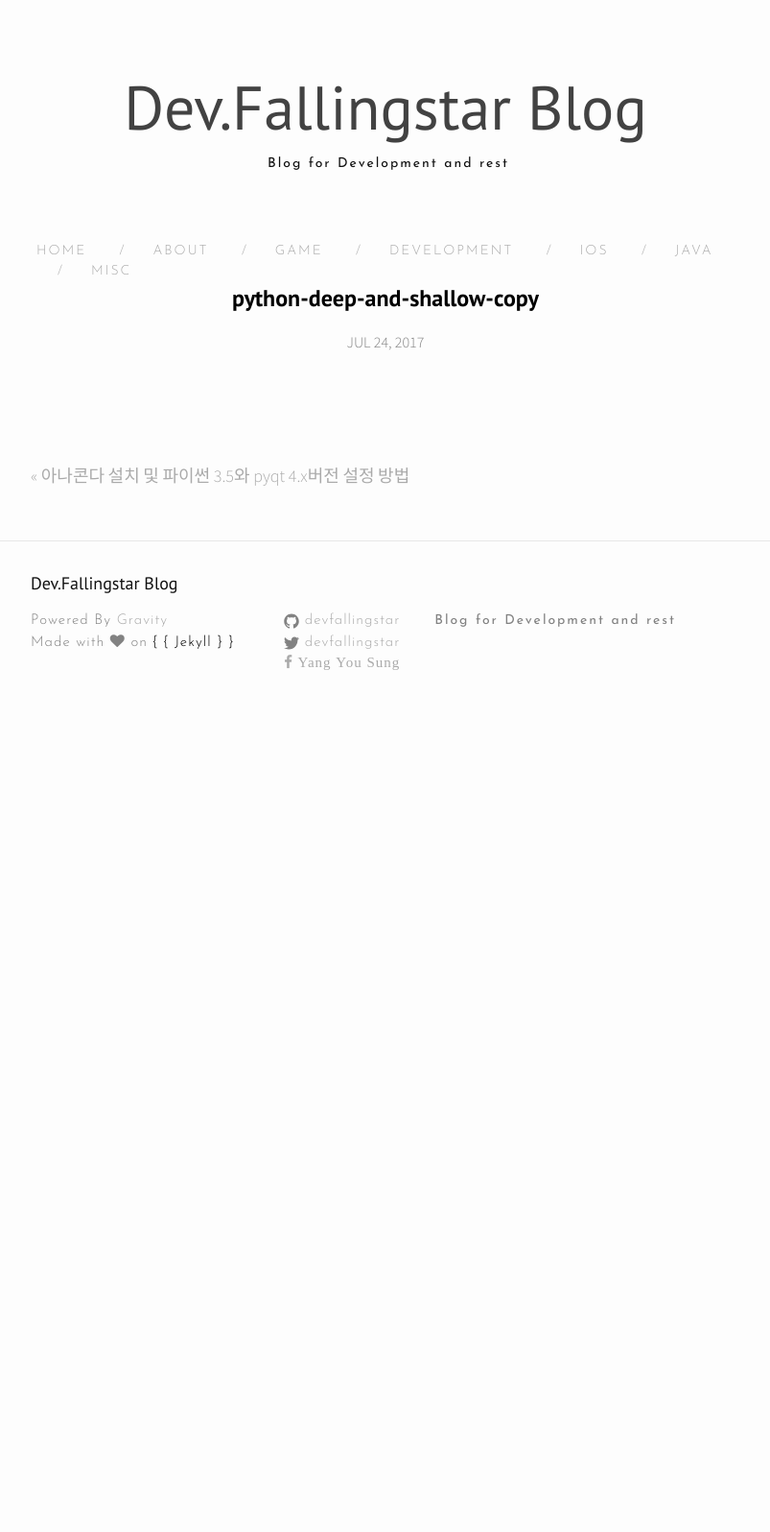
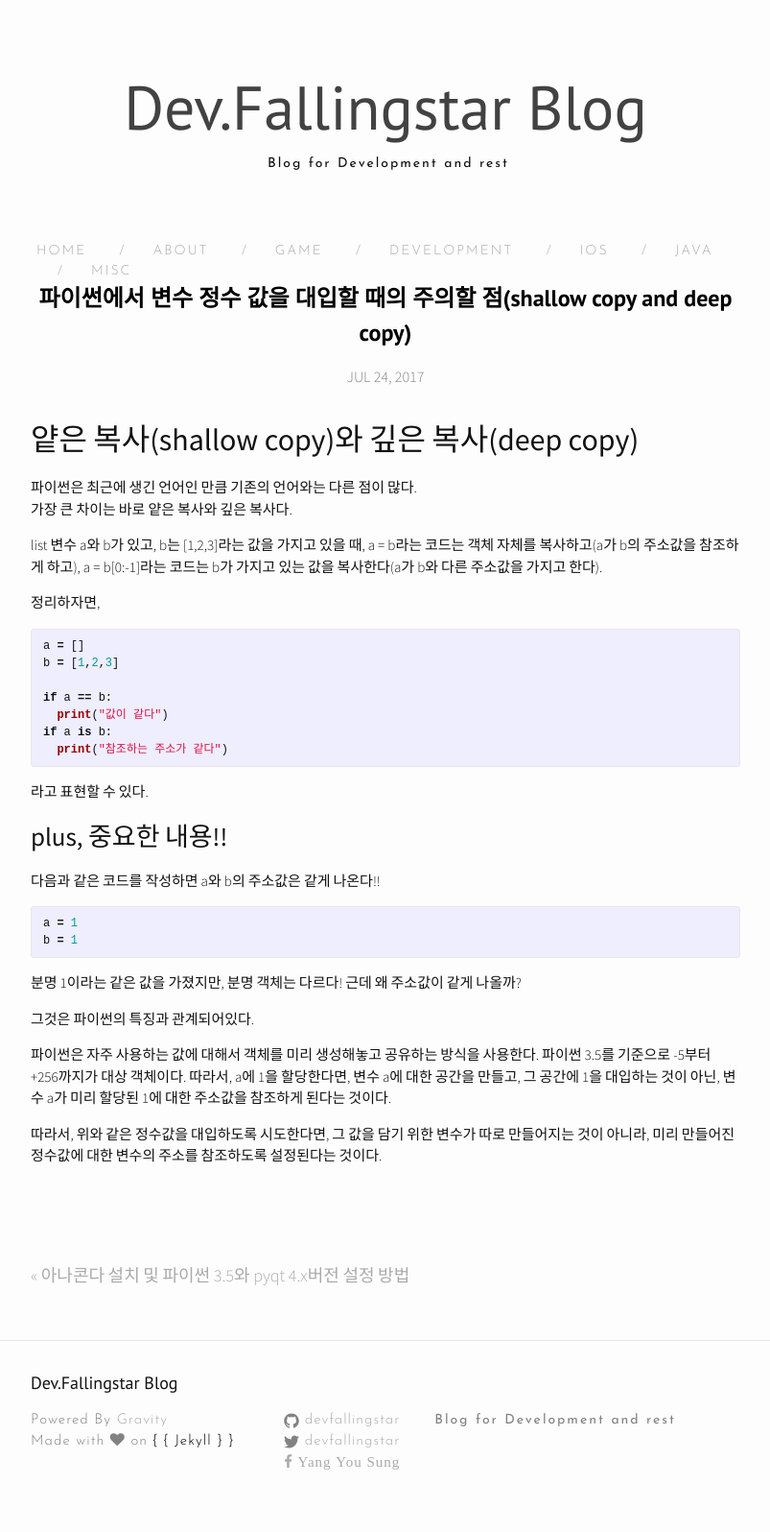
Before and after one commit to devFallingstar/backup-devfallingstar.github.io, a Jekyll site: the page built from _posts/2017-07-24-pythondeepandshallowcopy.markdown, in a window 1280 px wide. Shown: the whole page at 96% size, without its empty margins (238-1041 px from the left). Built offline with Jekyll 4.4.1, drawn with Linux system fonts in a browser that asks for light colours; nearby versions of some CDN libraries; before the commit the page ends 900 px from its top, so only the background shows below that.

Commit message:
Add deep and shallow copy

```diff
--- a/_posts/2017-07-24-pythondeepandshallowcopy.markdown
+++ b/_posts/2017-07-24-pythondeepandshallowcopy.markdown
@@ -1,5 +1,46 @@
 ---
 layout: post
-title: "python-deep-and-shallow-copy"
+title: "파이썬에서 변수 정수 값을 대입할 때의 주의할 점(shallow copy and deep copy)"
 date: "2017-07-24 18:52:58 +0900"
+categories: [Development", "Programming", "Python"]
 ---
+## 얕은 복사(shallow copy)와 깊은 복사(deep copy)
+파이썬은 최근에 생긴 언어인 만큼 기존의 언어와는 다른 점이 많다.
+가장 큰 차이는 바로 얕은 복사와 깊은 복사다.
+
+list 변수 a와 b가 있고, b는 [1,2,3]라는 값을 가지고 있을 때,
+a = b라는 코드는 객체 자체를 복사하고(a가 b의 주소값을 참조하게 하고),
+a = b[0:-1]라는 코드는 b가 가지고 있는 값을 복사한다(a가 b와 다른 주소값을 가지고 한다).
+
+정리하자면,
+
+{% highlight python %}
+a = []
+b = [1,2,3]
+
+if a == b:
+  print("값이 같다")
+if a is b:
+  print("참조하는 주소가 같다")
+{% endhighlight %}
+
+라고 표현할 수 있다.
+
+# plus, 중요한 내용!!
+
+다음과 같은 코드를 작성하면 a와 b의 주소값은 같게 나온다!!
+{% highlight python %}
+a = 1
+b = 1
+{% endhighlight %}
+분명 1이라는 같은 값을 가졌지만, 분명 객체는 다르다! 근데 왜 주소값이 같게 나올까?
+
+그것은 파이썬의 특징과 관계되어있다.
+
+파이썬은 자주 사용하는 값에 대해서 객체를 미리 생성해놓고 공유하는 방식을 사용한다.
+파이썬 3.5를 기준으로 -5부터 +256까지가 대상 객체이다.
+따라서, a에 1을 할당한다면, 변수 a에 대한 공간을 만들고, 그 공간에 1을 대입하는 것이 아닌,
+변수 a가 미리 할당된 1에 대한 주소값을 참조하게 된다는 것이다.
+
+따라서, 위와 같은 정수값을 대입하도록 시도한다면, 그 값을 담기 위한 변수가 따로 만들어지는 것이 아니라,
+미리 만들어진 정수값에 대한 변수의 주소를 참조하도록 설정된다는 것이다.
```
